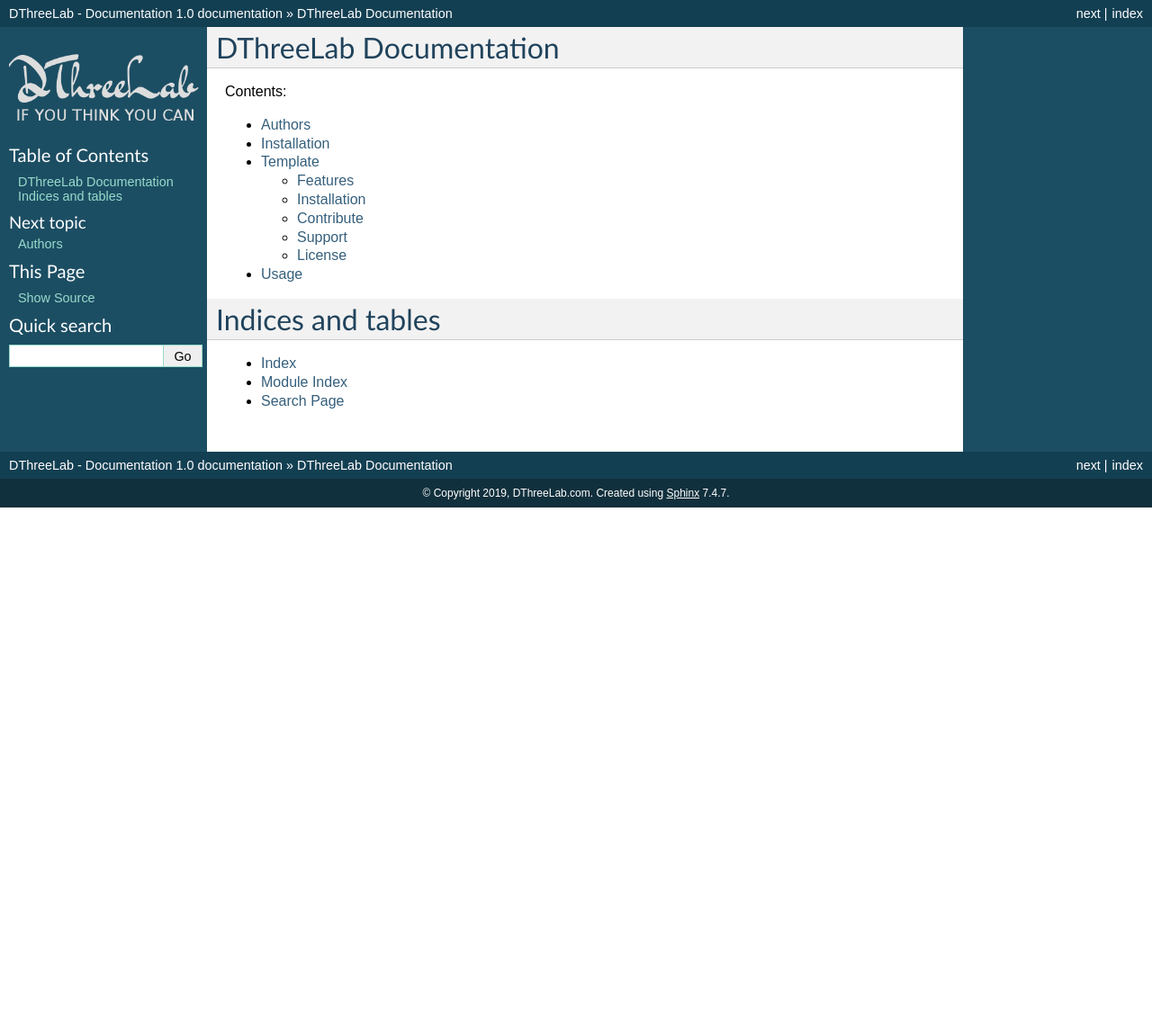
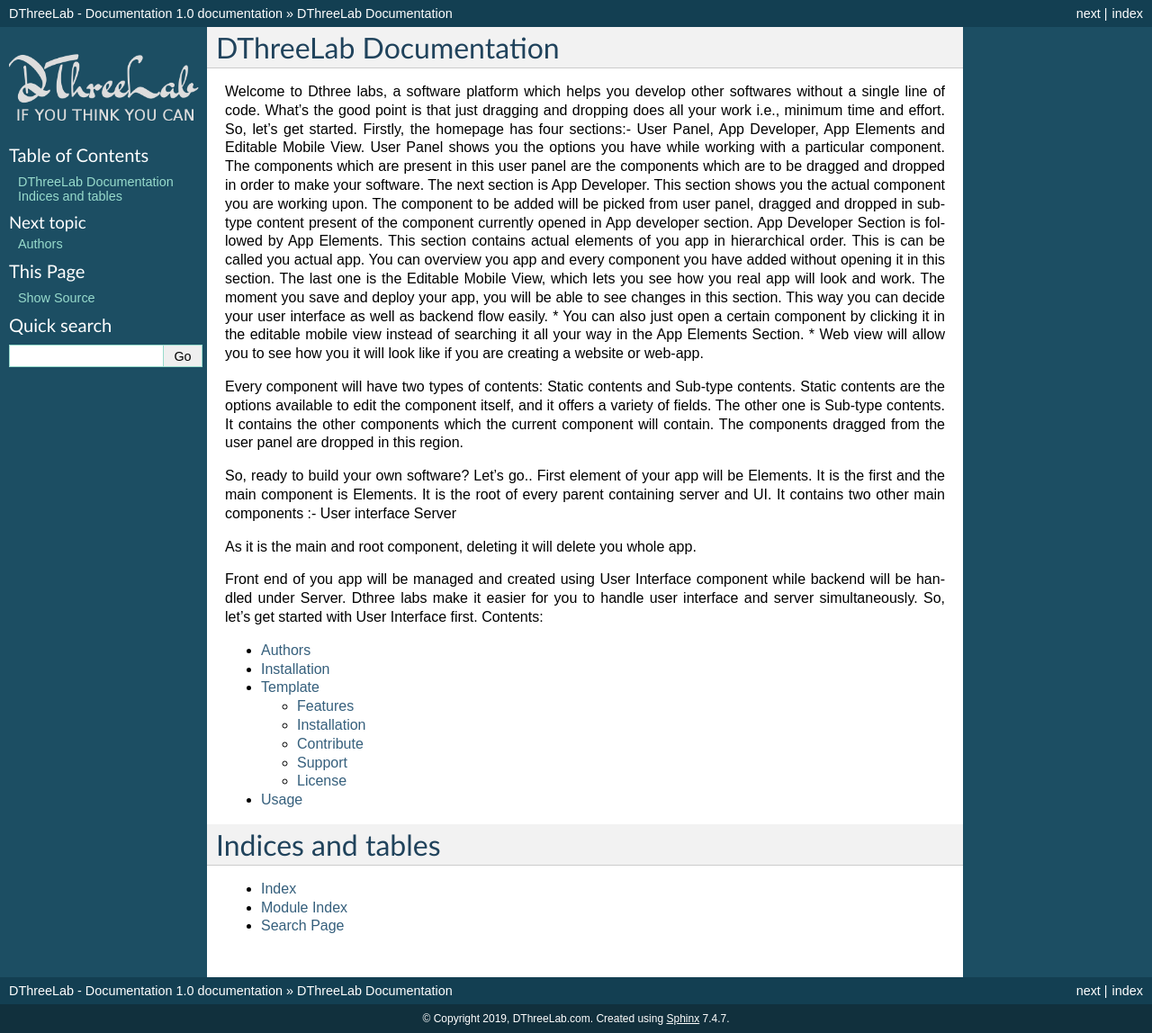
Before and after one commit to dthreelab/DThreeLab-Docs, a Sphinx documentation site: the page built from docs/index.rst, in a window 1280 px wide. Shown: the whole page at 90% size. Built offline with Sphinx 7.4.7, drawn with Linux system fonts in a browser that asks for light colours; before the commit the page ends 900 px from its top, so only the background shows below that.

Commit message:
intro added

```diff
--- a/docs/index.rst
+++ b/docs/index.rst
@@ -6,6 +6,30 @@
 DThreeLab Documentation
 ==================================================
 
+Welcome to Dthree labs, a software platform which helps you develop other softwares without a single line of code.
+What’s the good point is that just dragging and dropping does all your work i.e., minimum time and effort.
+So, let’s get started.
+Firstly, the homepage has four sections:- User Panel, App Developer, App Elements and Editable Mobile View.
+User Panel shows you the options you have while working with a particular component. The components which are present in this user panel are the components which are to be dragged and dropped in order to make your software.
+The next section is App Developer. This section shows you the actual component you are working upon. The component to be added will be picked from user panel, dragged and dropped in sub-type content present of the component currently opened in App developer section.
+App Developer Section is followed by App Elements. This section contains actual elements of you app in hierarchical order. This is can be called you actual app. You can overview you app and every component you have added without opening it in this section.
+The last one is the Editable Mobile View, which lets you see how you real app will look and work. The moment you save and deploy your app, you will be able to see changes in this section. This way you can decide your user interface as well as backend flow easily.
+* You can also just open a certain component by clicking it in the editable mobile view instead of searching it all your way in the App Elements Section.
+* Web view will allow you to see how you it will look like if you are creating a website or web-app.
+
+
+Every component will have two types of contents: Static contents and Sub-type contents.
+Static contents are the options available to edit the component itself, and it offers a variety of fields. The other one is Sub-type contents. It contains the other components which the current component will contain. The components dragged from the user panel are dropped in this region.
+
+So, ready to build your own software? Let’s go..
+First element of your app will be Elements. It is the first and the main component is Elements. It is the root of every parent containing server and UI. It contains two other main components :-
+User interface
+Server
+
+As it is the main and root component, deleting it will delete you whole app.
+
+Front end of you app will be managed and created using User Interface component while backend will be handled under Server. Dthree labs make it easier for you to handle user interface and server simultaneously.
+So, let’s get started with User Interface first.
 Contents:
 
 .. toctree::
```
